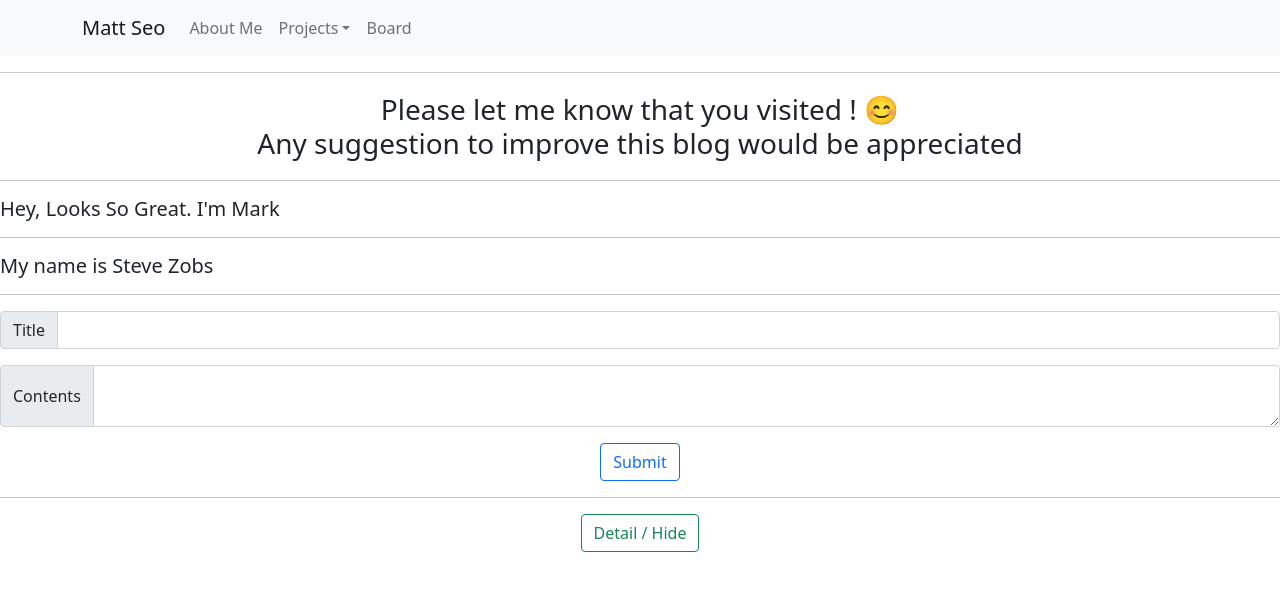
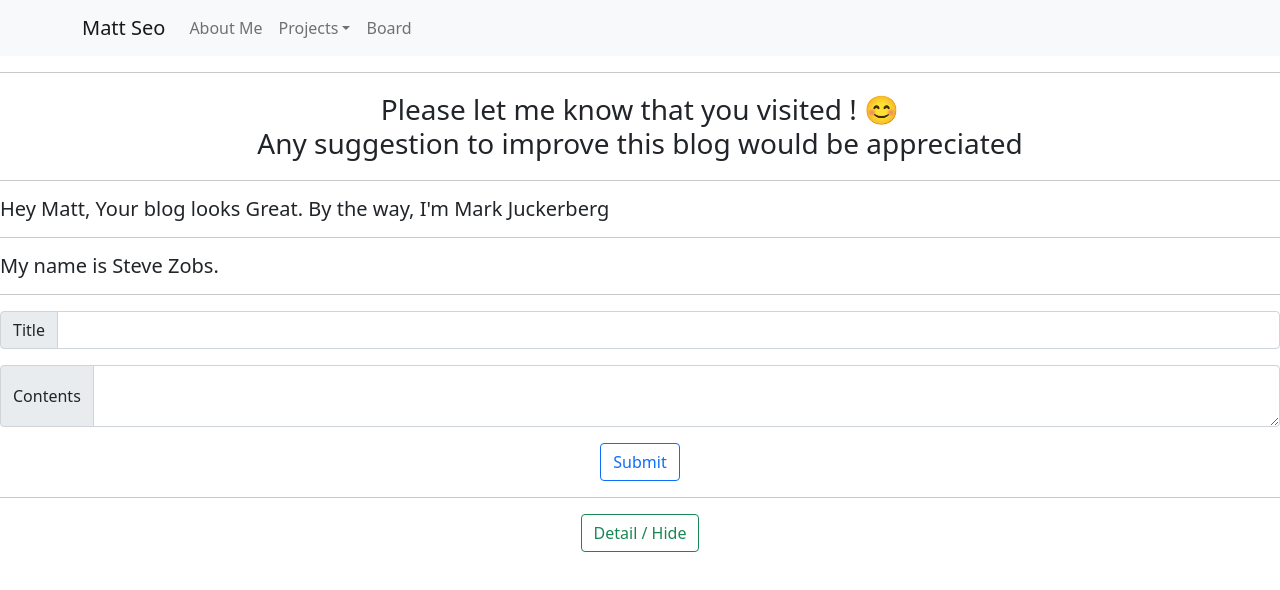
Before and after one commit to rongjuni/Prt_React_MainPortfolio_Page, a React (Create React App) app: page /Board in a window 1280 px wide. Shown: the top 590 px of the page. Built offline with nearby package versions, Linux system fonts and the light colour scheme.

Commit message:
change comments

```diff
--- a/src/Port_Views/Board.jsx
+++ b/src/Port_Views/Board.jsx
@@ -4,13 +4,12 @@ import "./Board.css";
 
 const Board = () => {
   let [title, setTitle] = useState([
-    "Hey, Looks So Great. I'm Mark",
-    "My name is Steve Zobs",
+    "Hey Matt, Your blog looks Great. By the way, I'm Mark Juckerberg",
+    "My name is Steve Zobs.",
   ]);
   let [content, setContent] = useState([
-    "Hey Matthew. This looks so great. I want to hire you for $2M annual salary. Please let me know if you are interested.",
+    "Hey. I want to hire you. Let's discuss further about your salary and benefit package.",
     "I have always wanted to find a person like you Matthew. Please give me a call. Let's discuss more about your role. Thanks",
-    "",
   ]);
   let [inputTitle, setInputTitle] = useState("");
   let [inputContent, setInputContent] = useState("");
```
